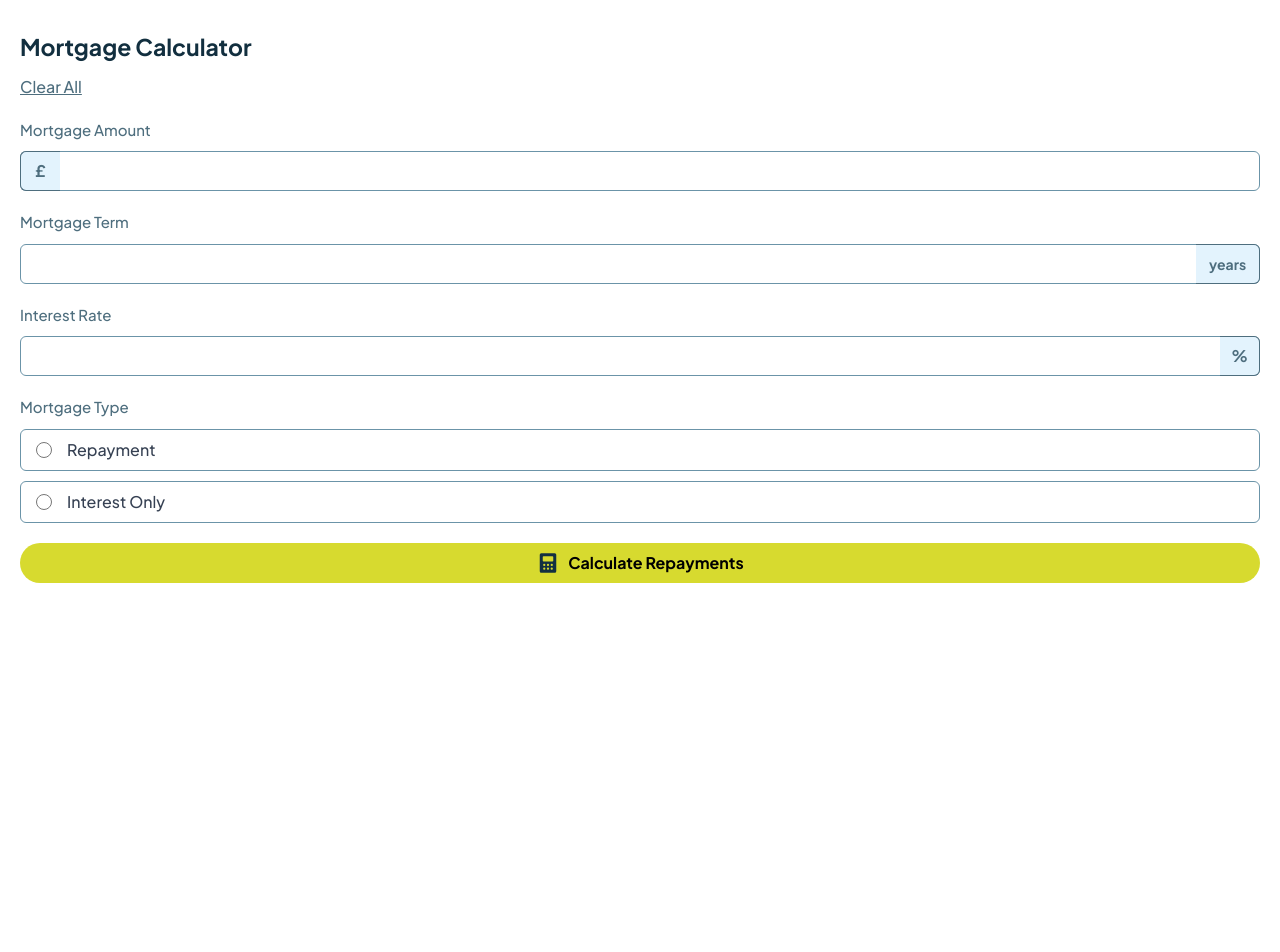
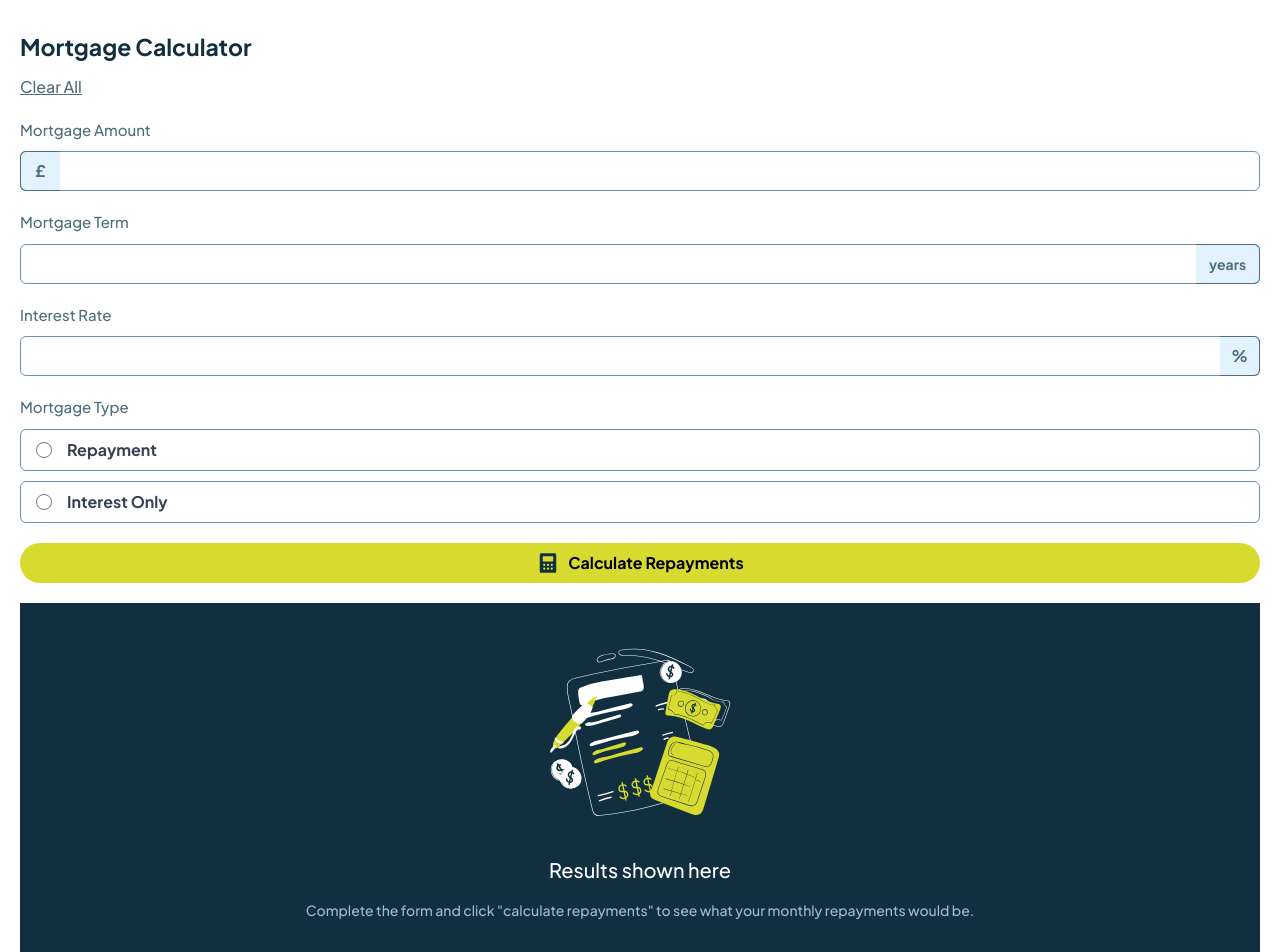
Before and after one commit to lianxxxx/mortgage-calculator, a React (Vite) app: page / in a window 1280 px wide. Shown: the top 952 px of the page. Before the commit the page ends 800 px from the top, so only its background shows below. Built offline with nearby package versions, Linux system fonts and the light colour scheme.

Commit message:
add empty page layout placeholder

```diff
--- a/src/App.jsx
+++ b/src/App.jsx
@@ -1,8 +1,6 @@
-import { useState } from "react";
-import reactLogo from "./assets/react.svg";
-import viteLogo from "/vite.svg";
 import "./App.css";
 import InputField from "./components/MortgageForm/InputField";
+import Placeholder from "./components/Results/Placeholder";
 
 function App() {
   return (
@@ -12,6 +10,7 @@ function App() {
           <h1 className="title-header">Mortgage Calculator</h1>
           <h2 className="underline clear-text">Clear All</h2>
           <InputField />
+          <Placeholder />
         </section>
       </main>
     </>
--- a/src/components/MortgageForm/InputField.jsx
+++ b/src/components/MortgageForm/InputField.jsx
@@ -93,7 +93,7 @@ function InputField() {
                 value="repayment"
                 className=" border-2 w-4 rounded-full focus:outline-none mr-2"
               />
-              <span className="text-gray-700">Repayment</span>
+              <span className="text-gray-700 font-semibold">Repayment</span>
             </div>
             <div
               className="flex items-center cursor-pointer border   rounded-md p-2 mortgage-type"
@@ -107,7 +107,7 @@ function InputField() {
                 value="interest-only"
                 className="w-4 h-4 border-2  rounded-full focus:outline-none "
               />
-              <span className="text-gray-700 mortgage-type-label">
+              <span className="text-gray-700 mortgage-type-label font-semibold">
                 Interest Only
               </span>
             </div>
--- a/src/components/Results/Placeholder.jsx
+++ b/src/components/Results/Placeholder.jsx
@@ -1,5 +1,12 @@
+import illustrationEmpty from "../../assets/img/illustration-empty.svg";
 function Placeholder() {
-  return <div></div>;
+  return (
+    <div className="placeholder-container flex justify-center items-center flex-col  text-white">
+      <img src={illustrationEmpty} alt="" />
+      <h1 className="result-empty-text">Results shown here</h1>
+      <p className="complete-form-text">Complete the form and click "calculate repayments" to see what your monthly repayments would be.</p>
+    </div>
+  );
 }
 
 export default Placeholder;
--- a/src/index.css
+++ b/src/index.css
@@ -67,3 +67,19 @@ button{
   height:40px;
   margin-top:20px;
 }
+.placeholder-container{
+  background-color:var(--slate-darkest);
+  padding:40px 30px;
+}
+
+.result-empty-text{
+color: var(--white);
+  font-size:20px;
+  margin:20px 0 15px 0;
+}
+.complete-form-text{
+  color: var(--slate-normal);
+  font-size:14px;
+  text-align:center;
+
+}
```
